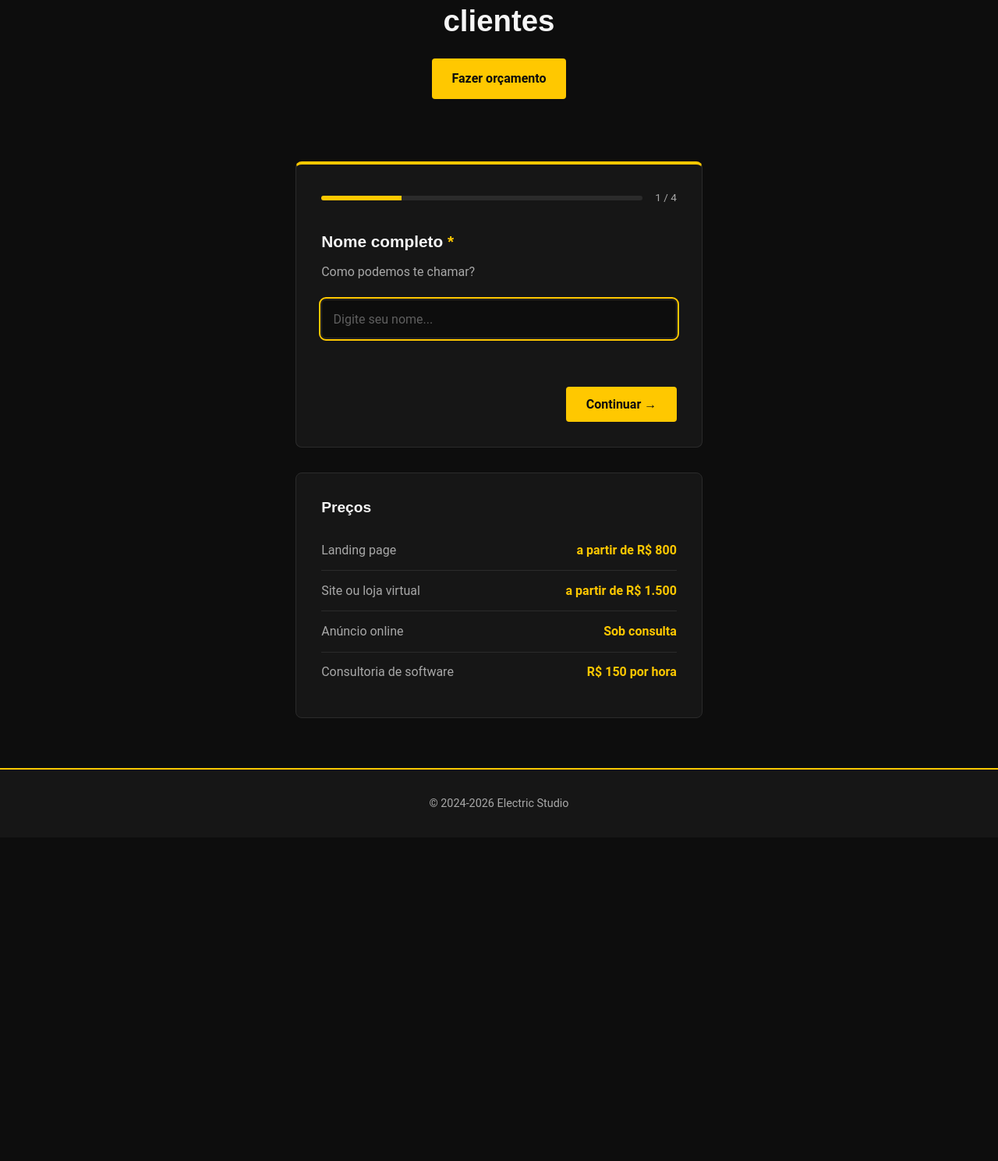
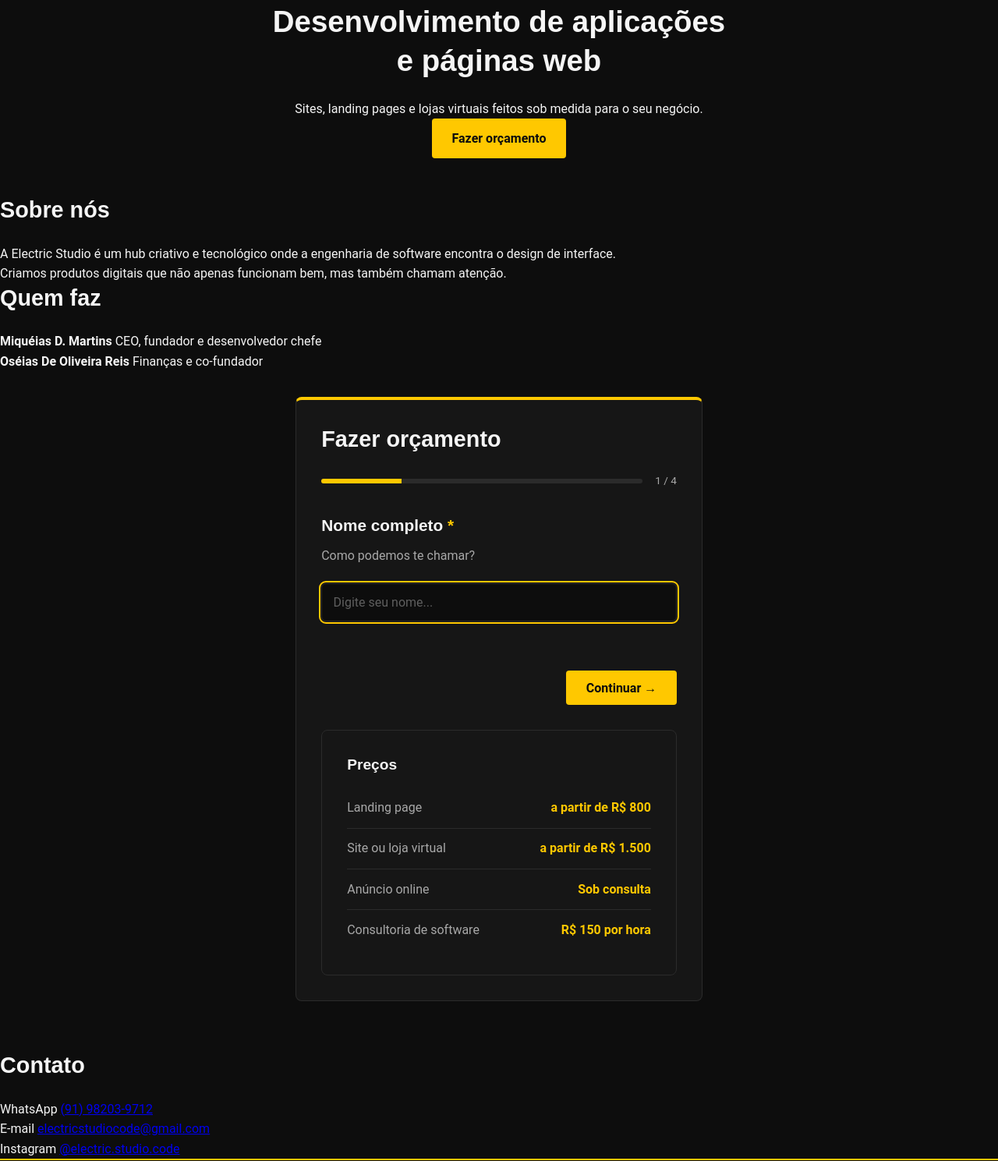
Before and after one commit to miqueias10-stack/Electric-studio, a website: page index.html in a window 1280 px wide. Shown: the part 195-1684 px from the top of the page at 78% size. Before the commit the page ends 1269 px from the top, so only its background shows below. Drawn offline with Linux system fonts and the light colour scheme.

Commit message:
Atualizar o index.html

```diff
--- a/index.html
+++ b/index.html
@@ -17,18 +17,48 @@
     <header>
       <nav>
         <a href="#inicio"><img src="logo.png" alt="Electric Studio" height="36" /></a>
-        <a href="#orcamento" class="btn btn-pequeno">Fazer orçamento</a>
+        <ul class="menu">
+          <li><a href="#sobre">Sobre</a></li>
+          <li><a href="#contato">Contato</a></li>
+          <li><a href="#orcamento" class="btn btn-pequeno">Orçamento</a></li>
+        </ul>
       </nav>
     </header>
 
     <main>
       <section id="inicio" class="hero">
-        <h1>Sites e páginas web que trazem clientes</h1>
+        <h1>Desenvolvimento de aplicações e páginas web</h1>
+        <p>Sites, landing pages e lojas virtuais feitos sob medida para o seu negócio.</p>
         <a href="#orcamento" class="btn">Fazer orçamento</a>
+      </section>
+
+      <section class="grade">
+        <article id="sobre" class="info-card">
+          <h2>Sobre nós</h2>
+          <p>
+            A Electric Studio é um hub criativo e tecnológico onde a engenharia de software encontra o design de interface.
+          </p>
+          <p>
+            Criamos produtos digitais que não apenas funcionam bem, mas também chamam atenção.
+          </p>
+        </article>
+
+        <article id="criadores" class="info-card">
+          <h2>Quem faz</h2>
+          <div class="criador">
+            <strong>Miquéias D. Martins</strong>
+            <span>CEO, fundador e desenvolvedor chefe</span>
+          </div>
+          <div class="criador">
+            <strong>Oséias De Oliveira Reis</strong>
+            <span>Finanças e co-fundador</span>
+          </div>
+        </article>
       </section>
 
       <section id="orcamento" class="orcamento">
         <div class="card">
+          <h2>Fazer orçamento</h2>
           <form id="formulario" novalidate>
             <div class="progresso">
               <div class="barra"><span></span></div>
@@ -72,7 +102,6 @@
               <button type="submit" class="btn" id="enviar" hidden>Enviar pedido</button>
             </div>
           </form>
-        </div>
 
           <div class="precos">
             <h3>Preços</h3>
@@ -83,6 +112,27 @@
               <li><span>Consultoria de software</span><strong>R$ 150 por hora</strong></li>
             </ul>
           </div>
+        </div>
+      </section>
+
+      <section id="contato" class="grade">
+        <article class="info-card">
+          <h2>Contato</h2>
+          <ul class="lista-contato">
+            <li>
+              <span>WhatsApp</span>
+              <a href="https://wa.me/5591982039712">(91) 98203-9712</a>
+            </li>
+            <li>
+              <span>E-mail</span>
+              <a href="mailto:electricstudiocode@gmail.com">electricstudiocode@gmail.com</a>
+            </li>
+            <li>
+              <span>Instagram</span>
+              <a href="https://instagram.com/electric.studio.code">@electric.studio.code</a>
+            </li>
+          </ul>
+        </article>
       </section>
     </main>
 
```
Lines whose indentation alone changed are shown as unchanged.
